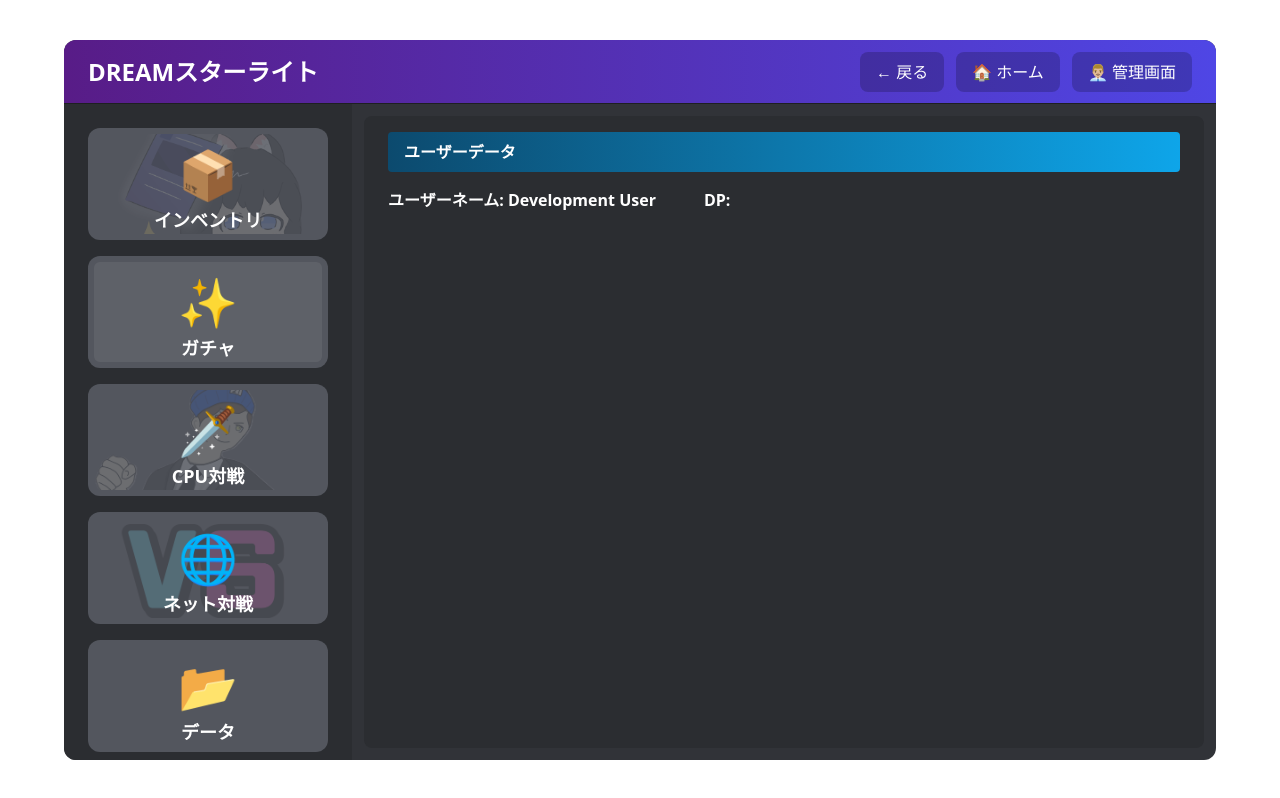
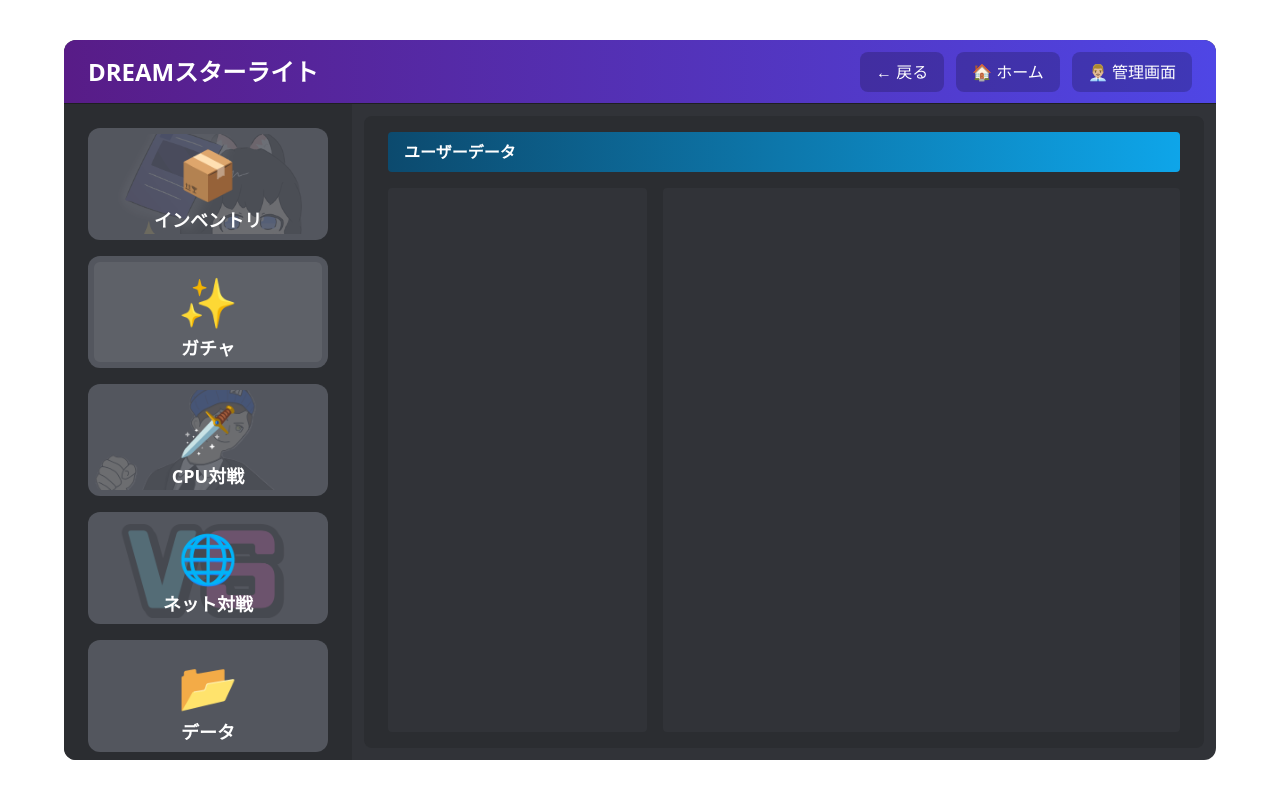
Before and after one commit to kajikaji5678/dream-star, a React (Vite) app: page /data in a window 1280 px wide. Built offline with nearby package versions, Linux system fonts and the light colour scheme; no server answers; grey boxes are pictures that could not be loaded.

Commit message:
front: 液体グラフ追加

```diff
--- a/package.json
+++ b/package.json
@@ -20,6 +20,8 @@
     "clsx": "^2.1.1",
     "cors": "^2.8.6",
     "dotenv": "^17.4.2",
+    "echarts": "^5.6.0",
+    "echarts-liquidfill": "^3.1.0",
     "express": "^5.2.1",
     "framer-motion": "^13.0.0",
     "lucide-react": "^1.29.0",
--- /dev/null
+++ b/src/components/animation/LiquidGraph.tsx
@@ -0,0 +1,35 @@
+import { useEffect, useRef } from "react";
+import * as echarts from "echarts";
+import "echarts-liquidfill";
+
+type Props = {
+  value: number;
+}
+
+export default function LiquidGraph({ value }: Props) {
+  const chartRef = useRef<HTMLDivElement>(null);
+
+  useEffect(() => {
+    if (!chartRef.current) return;
+    const chart = echarts.init(chartRef.current);
+
+    chart.setOption({
+      series: [
+        {
+          type: "liquidFill",
+          data: [value / 100],
+          radius: "80%",
+          color: ["#38bdf8"],
+          label: {
+            formatter: `${value}%`,
+            color: "#fff",
+          }
+        }
+      ]
+    });
+
+    return () => chart.dispose();
+  }, [value]);
+
+  return <div ref={chartRef} className="h-full w-full"></div>
+}
--- a/src/pages/data/Data.tsx
+++ b/src/pages/data/Data.tsx
@@ -1,16 +1,23 @@
+import LiquidGraph from "@/components/animation/LiquidGraph";
 import Layout from "@/layouts/Layout";
 import type { User } from "@/types/ user";
 
 export default function Data({ user }: User) {
   return (
     <Layout>
-      <section className="rounded-lg h-full px-6 py-4 bg-[#2b2d31]">
-        <div className="self-start px-4 py-2 bg-gradient-to-r from-sky-900 to-sky-500 w-full rounded">
+      <section className="rounded-lg h-full flex flex-col px-6 py-4 bg-[#2b2d31]">
+        <div className="self-start px-4 py-2 mb-4 bg-gradient-to-r from-sky-900 to-sky-500 w-full rounded">
           <h1 className="font-bold">ユーザーデータ</h1>
         </div>
-        <div className="flex">
-          <div className="mt-4 font-bold">ユーザーネーム: {user?.username ?? "未ログイン"}</div>
-          <div className="ml-4 py-4 px-8 font-bold">DP: </div>
+        <div className="flex flex-1 gap-4">
+          <div className="h-full w-1/3 rounded bg-[#313338]">
+            <div className="h-1/2">
+              <LiquidGraph value={80}/>
+            </div>
+          </div>
+          <div className="h-full w-2/3 rounded bg-[#313338]">
+
+          </div>
         </div>
       </section>
     </Layout>
```
Also changed, not shown: 1 other file (tests, documents, lock files or other folders).
